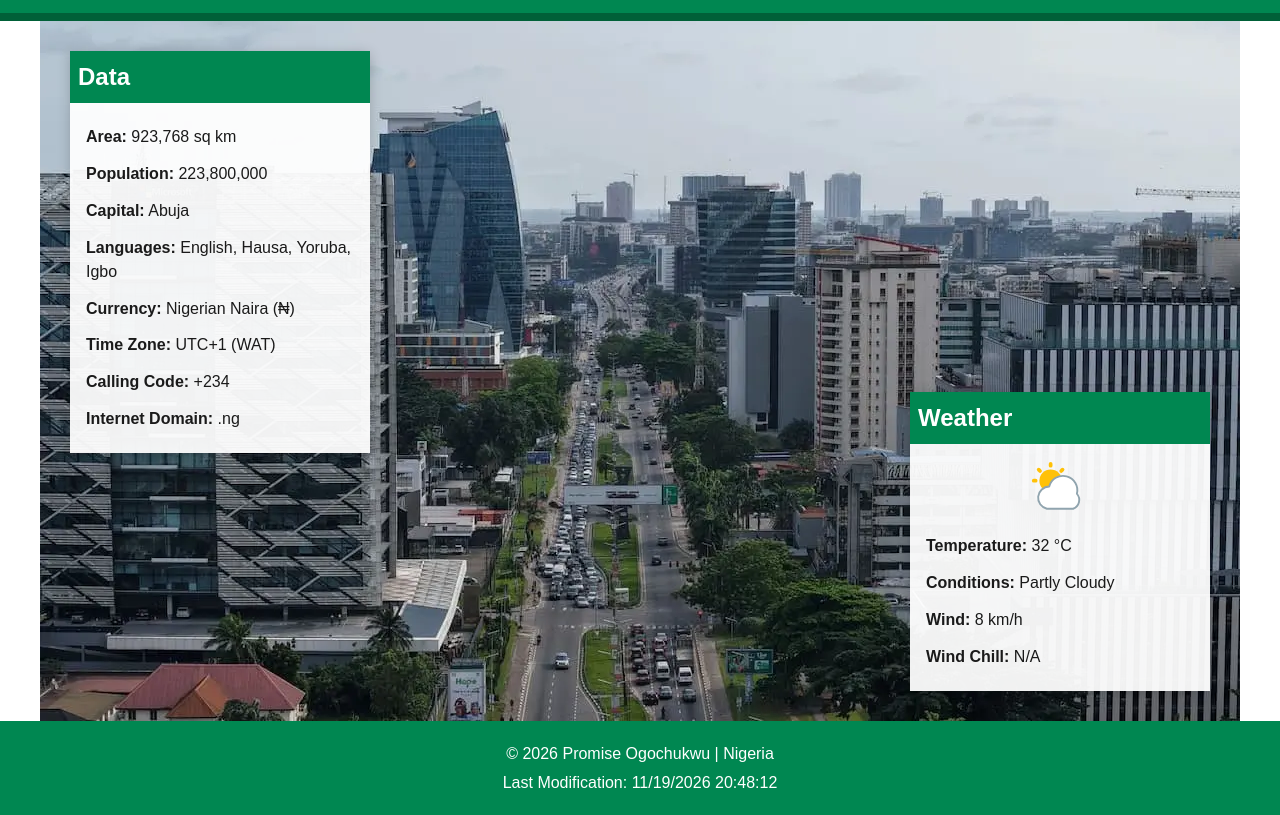
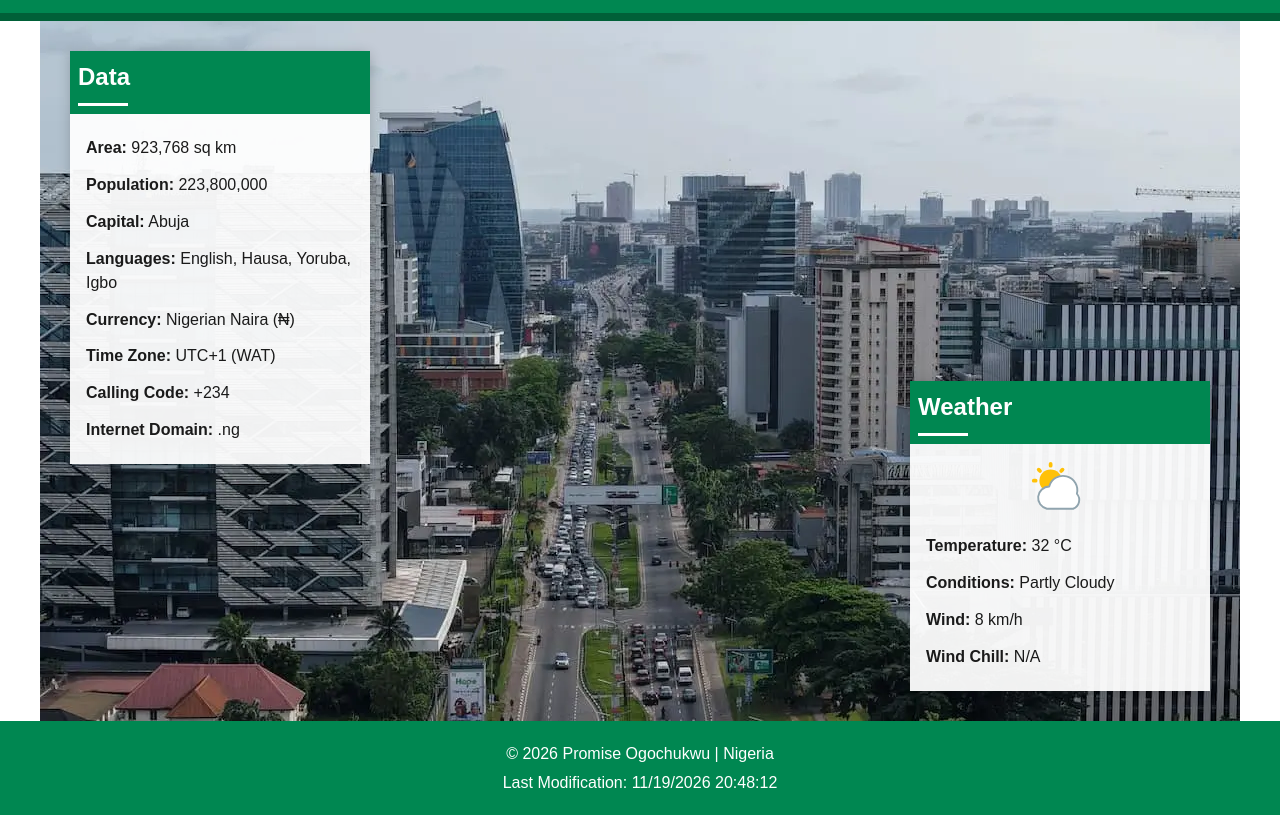
Before and after one commit to promiseogochukwu/wdd131, a plain HTML site: page place.html in a window 1280 px wide. Shown: the part 67-882 px from the top of the page. Drawn offline with Linux system fonts and the light colour scheme.

Commit message:
fix: add ::after pseudo-element to section headings

```diff
--- a/styles/place.css
+++ b/styles/place.css
@@ -90,6 +90,17 @@ footer p {
     margin: 0.3rem;
 }
 
+/* ::after pseudo-element */
+.data h2::after,
+.weather h2::after {
+    content: "";
+    display: block;
+    width: 50px;
+    height: 3px;
+    background-color: var(--green);
+    margin: 0.5rem auto 0;
+}
+
 /* Wider screens */
 @media (min-width: 1000px) {
     main {
@@ -137,4 +148,11 @@ footer p {
         height: 60px;
         margin: 0 auto 0.5rem;
     }
+
+    .data h2::after,
+    .weather h2::after {
+        background-color: var(--white);
+        margin-left: 0;
+    }
+
 }
```
